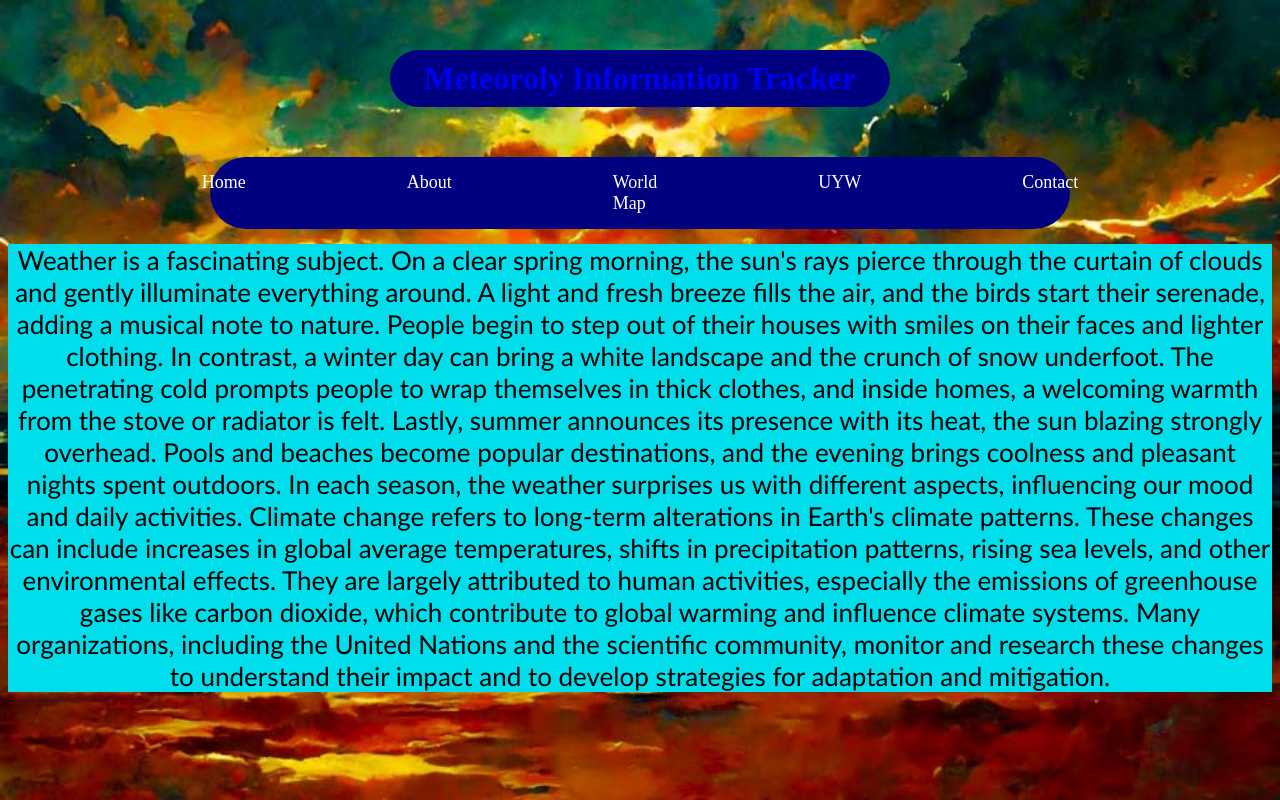
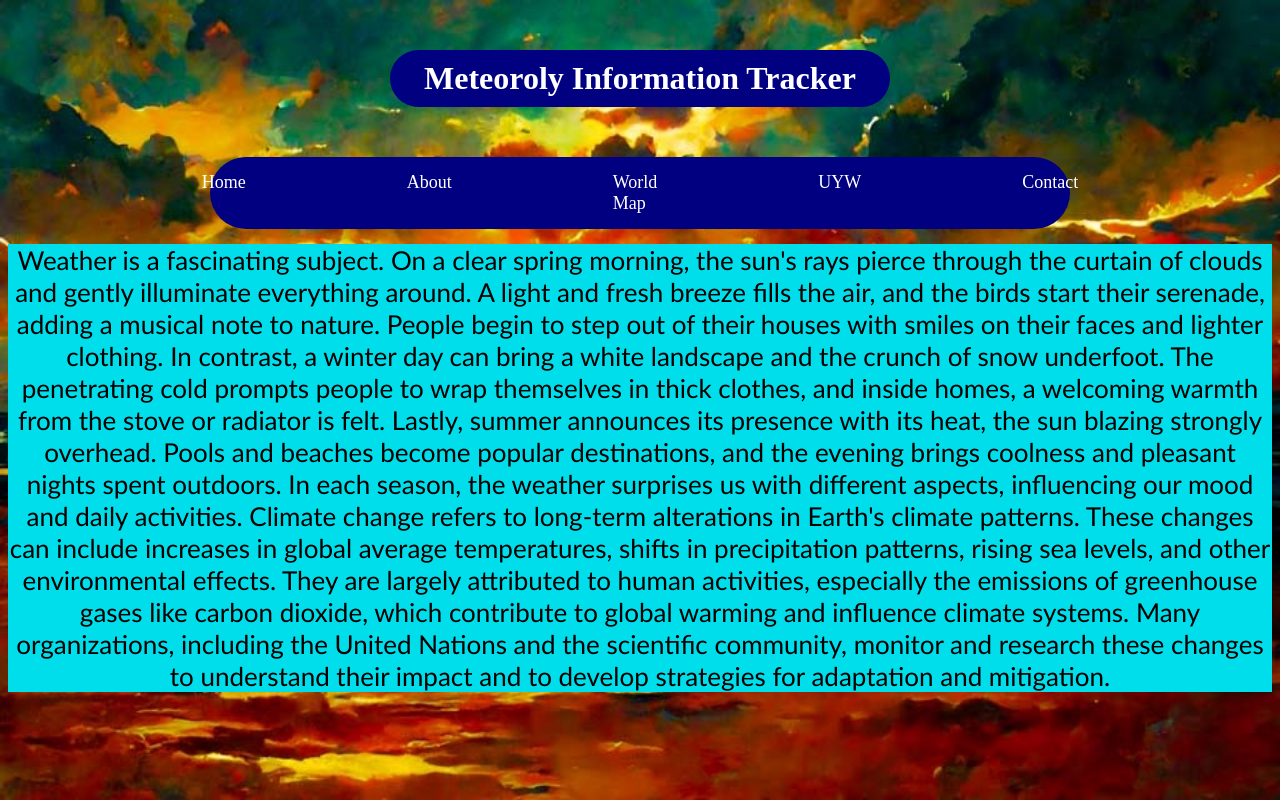
Before and after one commit to Boieruu/Vreme-Nebuna, an Angular app: page /readmore in a window 1280 px wide. Built offline with nearby package versions, Linux system fonts and the light colour scheme.

Commit message:
Update navbar.component.css

```diff
--- a/src/app/navbar/navbar.component.css
+++ b/src/app/navbar/navbar.component.css
@@ -62,7 +62,7 @@
     .contact {
       padding-left: 115px;
     }
-    .nume{
+    .nume a{
       display: flex;
       align-items: center;
       justify-content: center;
```
